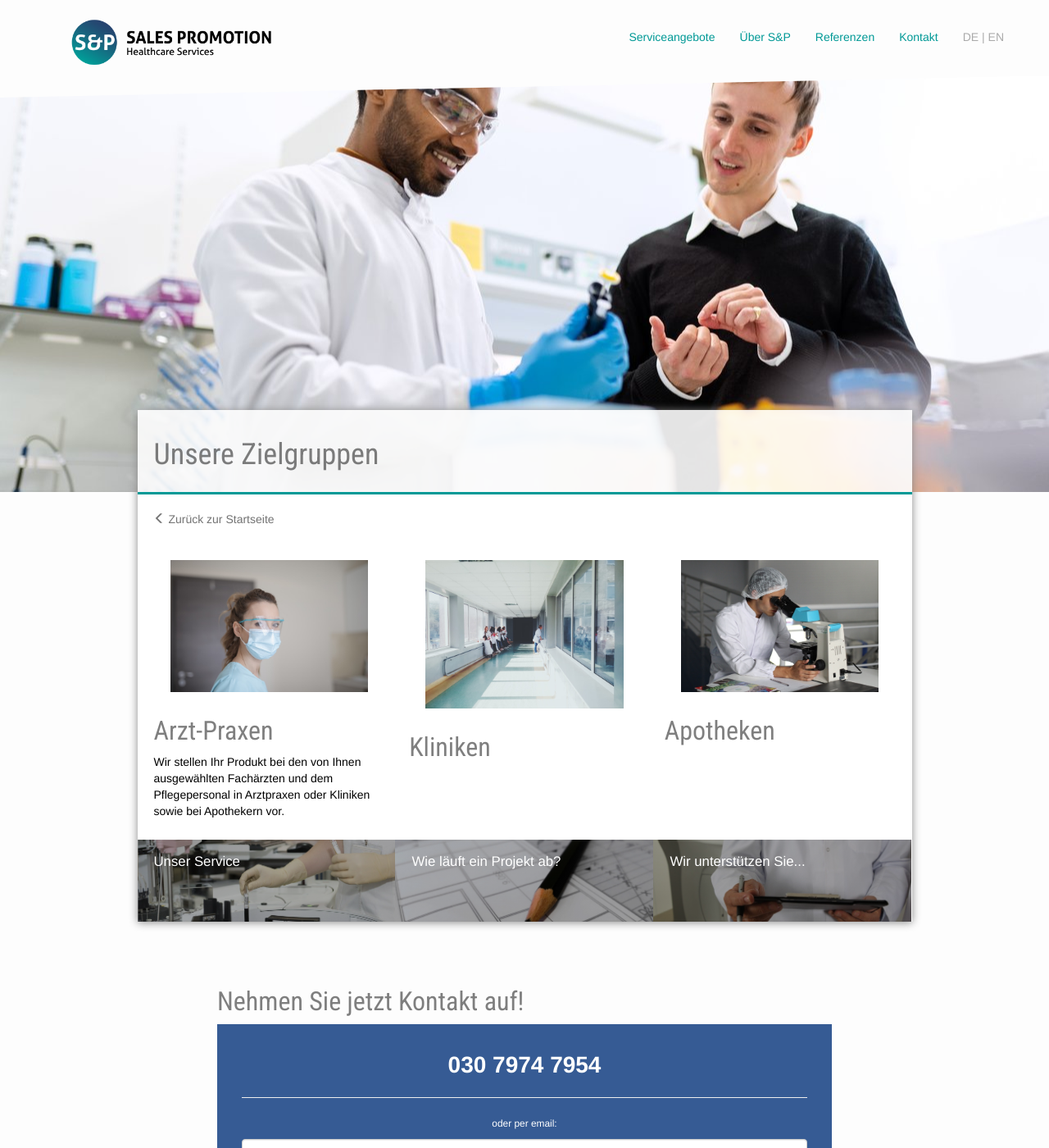
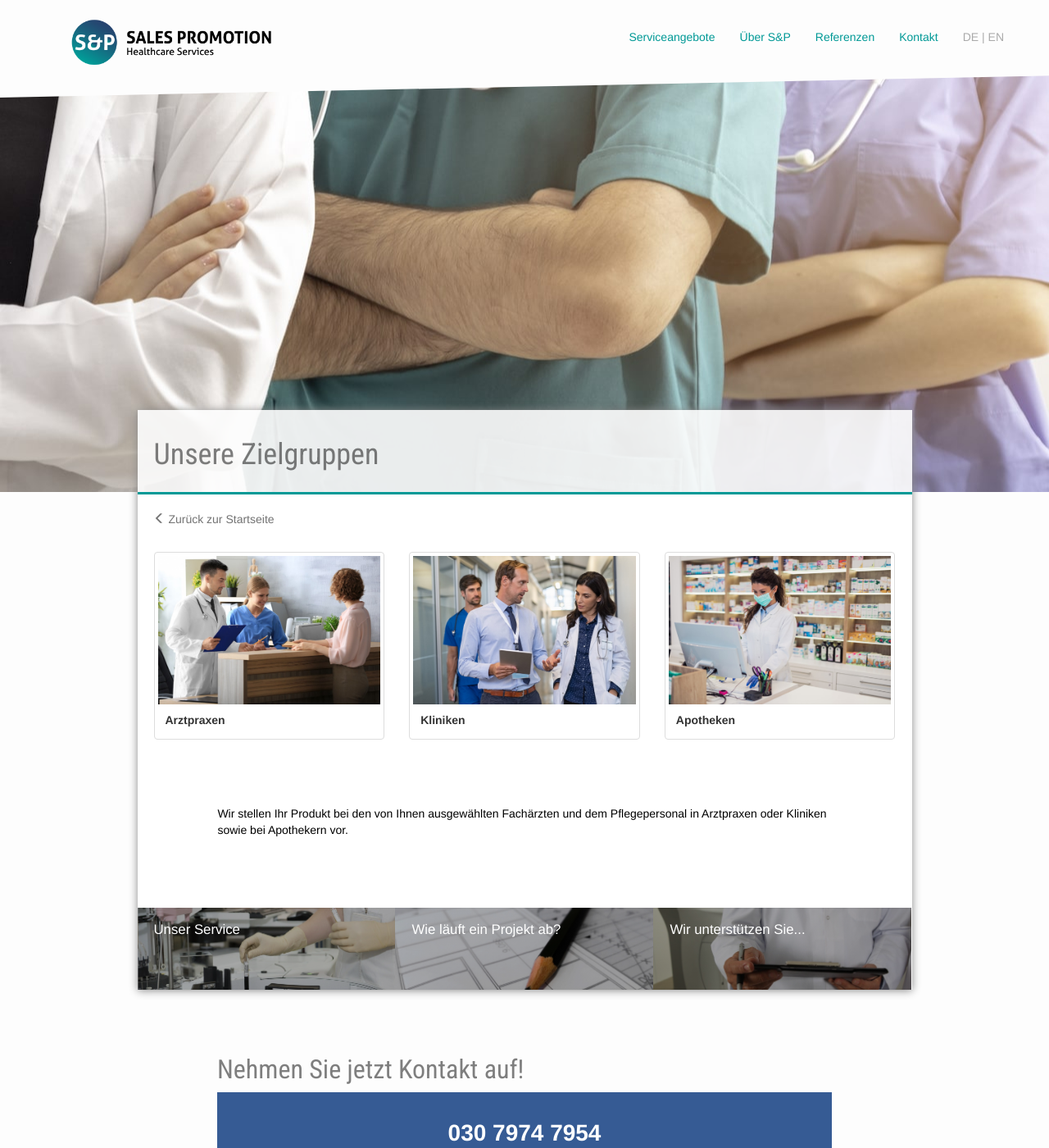
Before and after one commit to samlawski/sp-healthcare, a Jekyll site: the page built from fuer-wen.html, in a window 1280 px wide and 1400 px high. Shown: the whole window at 82% size. Built offline with Jekyll 4.4.1, drawn with Linux system fonts in a browser that asks for light colours; nearby versions of some CDN libraries.

Commit message:
replace imagery

```diff
--- a/_sass/_pages.scss
+++ b/_sass/_pages.scss
@@ -41,6 +41,12 @@
       font-weight: 500;
       font-size: 1.2em;
     }
+  }
+
+  // PAGE: FÜR WEN
+
+  .fuerwen__categories {
+    img { padding: 0; }
   }
 
   // PAGE: Lösungen
--- a/fuer-wen.html
+++ b/fuer-wen.html
@@ -1,32 +1,44 @@
 ---
 layout: angebot
 permalink: /fuer-wen/
-header_image_path: /assets/images/v2/labor1.jpg
+header_image_path: /assets/images/v3/bild2.jpg
 title: Unsere Zielgruppen
 ---
 
-<div class="row">
+<div class="row fuerwen__categories">
   <div class="col-sm-4">
-    <img src="/assets/images/doctor.jpg" class="editable img-responsive" alt="Arzt" />
-    <h2>Arzt-Praxen</h2>
+    <div class="thumbnail">
+      <img src="/assets/images/v3/bild3.jpg" class="editable img-responsive" alt="arztpraxen" />
+      <div class="caption editable">
+        <strong>Arztpraxen</strong>
+      </div>
+    </div>
+  </div>
+
+  <div class="col-sm-4">
+    <div class="thumbnail">
+      <img src="/assets/images/v3/bild4.jpg" class="editable img-responsive" alt="kliniken" />
+      <div class="caption editable">
+        <strong>Kliniken</strong>
+      </div>
+    </div>
+  </div>
+
+  <div class="col-sm-4">
+    <div class="thumbnail">
+      <img src="/assets/images/v3/bild5.jpg" class="editable img-responsive" alt="apotheken" />
+      <div class="caption editable">
+        <strong>Apotheken</strong>
+      </div>
+    </div>
+  </div>
+</div>
+
+
+<div class="row space-before space-after">
+  <div class="col-sm-offset-1 col-sm-10">
     <div class="editable">
       <p>Wir stellen Ihr Produkt bei den von Ihnen ausgew&auml;hlten Fach&auml;rzten und dem Pflegepersonal in Arztpraxen oder Kliniken sowie bei Apothekern vor.</p>
     </div>
   </div>
-
-  <div class="col-sm-4">
-    <img src="/assets/images/hospital.jpg" class="editable img-responsive" alt="Arzt" />
-    <h2>Kliniken</h2>
-    <div class="editable">
-
-    </div>
-  </div>
-
-  <div class="col-sm-4">
-    <img src="/assets/images/pharmacy.jpg" class="editable img-responsive" alt="Arzt" />
-    <h2>Apotheken</h2>
-    <div class="editable">
-
-    </div>
-  </div>
 </div>
```
Also changed, not shown: en/who-its-for.html (+31 -20 lines).
